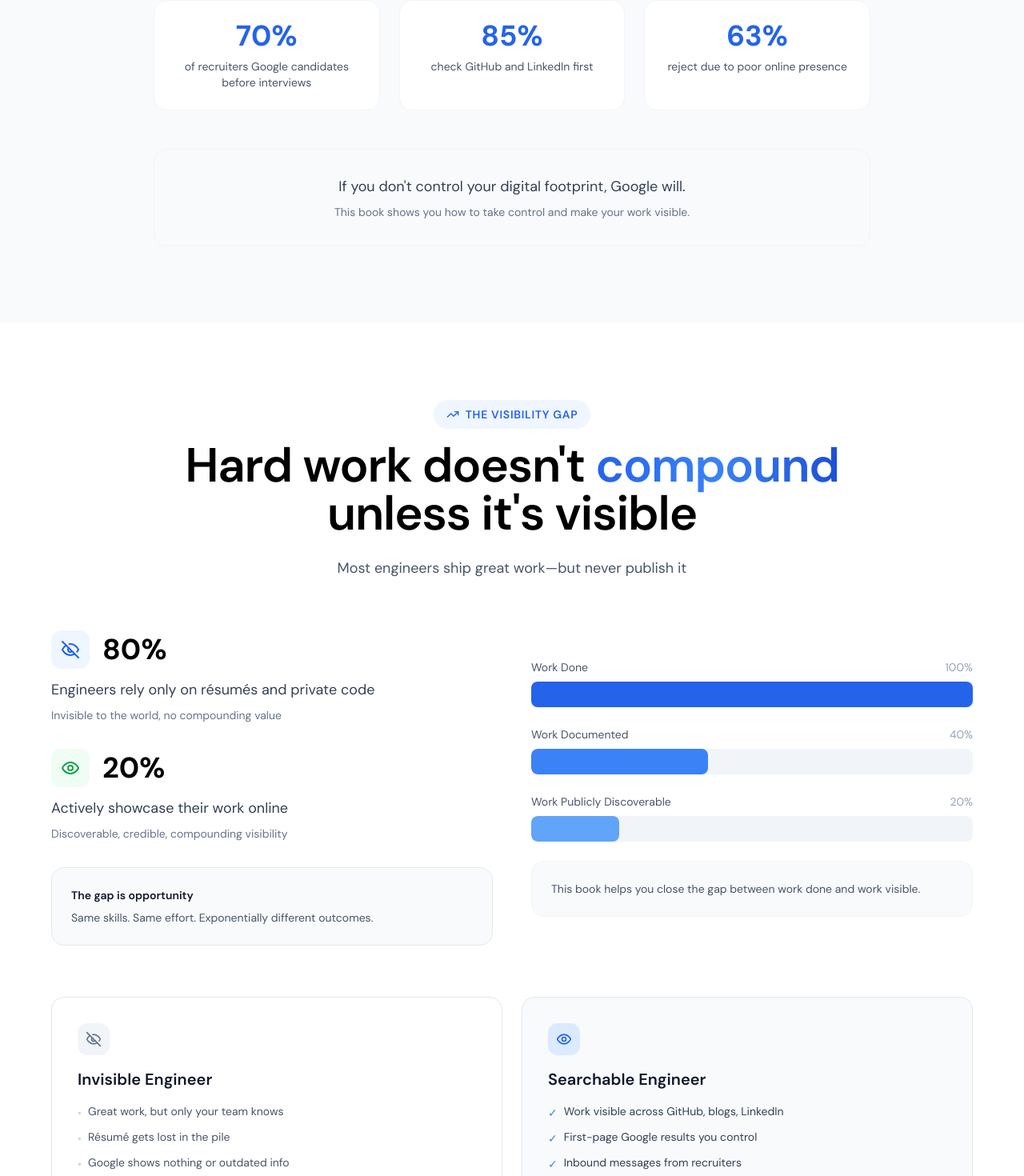
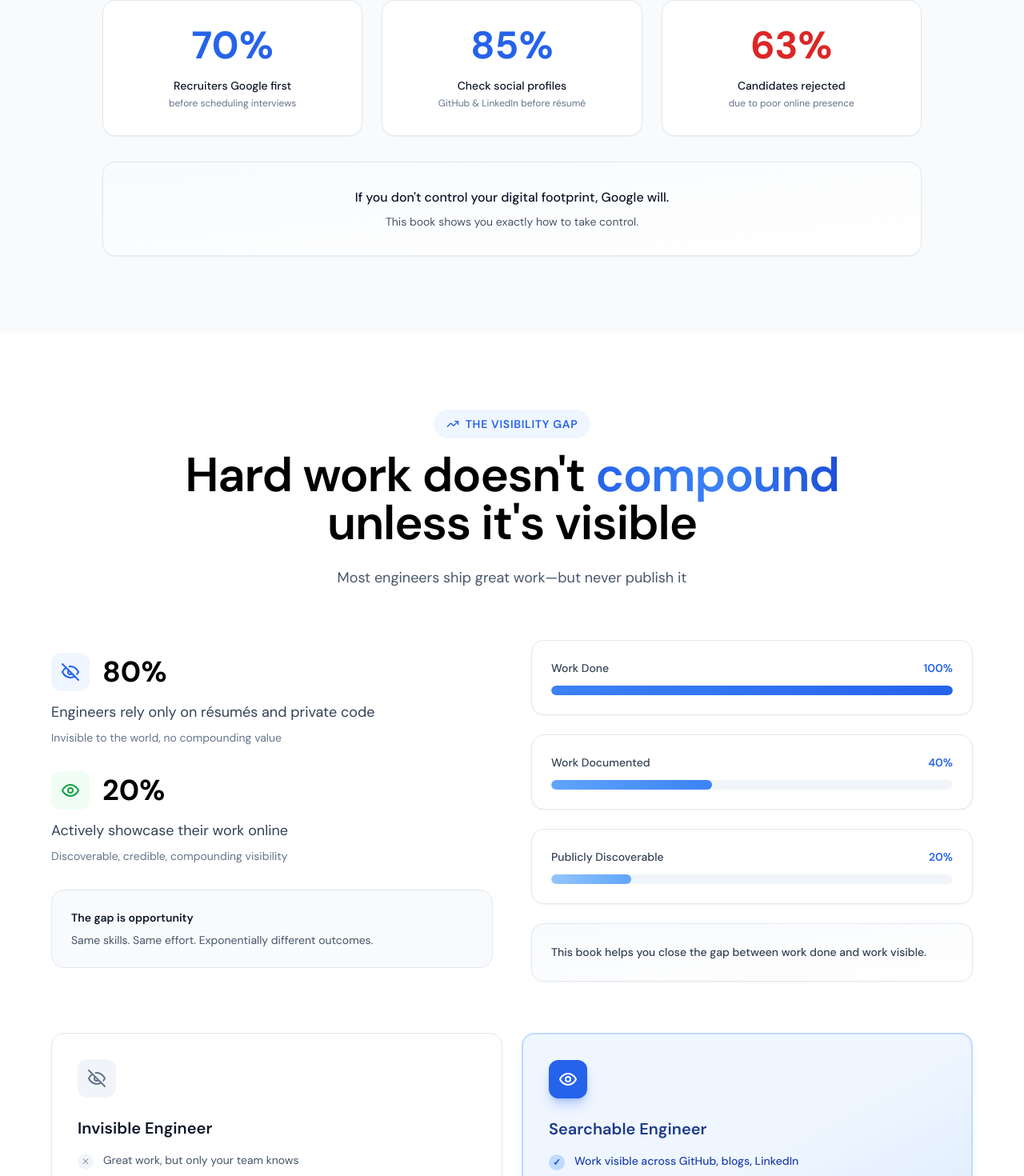
Before and after one commit to vinitshahdeo/digital-footprint-book, a Next.js app: page / in a window 1280 px wide. Shown: the part 1228-2698 px from the top of the page at 80% size. Built offline with nearby package versions, Linux system fonts and the light colour scheme; a web font is replaced by a local one.

Commit message:
minor changes

```diff
--- a/components/CareerImpact.tsx
+++ b/components/CareerImpact.tsx
@@ -32,50 +32,53 @@ export default function CareerImpact() {
         </div>
 
         {/* Icon Metric Cards */}
-        <div className="grid md:grid-cols-3 gap-6 mb-12">
+        <div className="grid md:grid-cols-3 gap-6">
           <motion.div
-            className="bg-white rounded-2xl p-6 border border-slate-100 text-center"
+            className="group bg-white rounded-2xl p-8 border border-slate-200 shadow-sm hover:shadow-lg hover:border-blue-200 transition-all duration-300 text-center"
             initial={{ opacity: 0, y: 20 }}
             whileInView={{ opacity: 1, y: 0 }}
             viewport={{ once: true }}
             transition={{ duration: 0.4 }}
+            whileHover={{ y: -6 }}
           >
-            <div className="inline-flex items-center justify-center w-12 h-12 rounded-xl bg-blue-50 mb-3">
-              <TrendingUp className="w-6 h-6 text-blue-600" />
+            <div className="inline-flex items-center justify-center w-16 h-16 rounded-2xl bg-gradient-to-br from-blue-500 to-blue-600 mb-4 shadow-lg shadow-blue-500/30 group-hover:shadow-blue-500/50 transition-shadow">
+              <TrendingUp className="w-8 h-8 text-white" />
             </div>
-            <p className="text-4xl font-bold text-blue-600 mb-2">5×</p>
-            <p className="text-sm font-medium text-black mb-1">More visibility</p>
-            <p className="text-xs text-slate-500">Engineers who blog get 5× more opportunities</p>
+            <p className="text-5xl font-bold bg-gradient-to-br from-blue-600 to-blue-700 bg-clip-text text-transparent mb-3">5×</p>
+            <p className="text-base font-semibold text-slate-900 mb-2">More visibility</p>
+            <p className="text-sm text-slate-600 leading-relaxed">Engineers who blog receive 5× more inbound opportunities</p>
           </motion.div>
 
           <motion.div
-            className="bg-white rounded-2xl p-6 border border-slate-100 text-center"
+            className="group bg-white rounded-2xl p-8 border border-slate-200 shadow-sm hover:shadow-lg hover:border-green-200 transition-all duration-300 text-center"
             initial={{ opacity: 0, y: 20 }}
             whileInView={{ opacity: 1, y: 0 }}
             viewport={{ once: true }}
             transition={{ duration: 0.4, delay: 0.1 }}
+            whileHover={{ y: -6 }}
           >
-            <div className="inline-flex items-center justify-center w-12 h-12 rounded-xl bg-green-50 mb-3">
-              <MessageSquare className="w-6 h-6 text-green-600" />
+            <div className="inline-flex items-center justify-center w-16 h-16 rounded-2xl bg-gradient-to-br from-green-500 to-green-600 mb-4 shadow-lg shadow-green-500/30 group-hover:shadow-green-500/50 transition-shadow">
+              <MessageSquare className="w-8 h-8 text-white" />
             </div>
-            <p className="text-4xl font-bold text-green-600 mb-2">3×</p>
-            <p className="text-sm font-medium text-black mb-1">More interviews</p>
-            <p className="text-xs text-slate-500">Open-source contributors get 3× more calls</p>
+            <p className="text-5xl font-bold bg-gradient-to-br from-green-600 to-green-700 bg-clip-text text-transparent mb-3">3×</p>
+            <p className="text-base font-semibold text-slate-900 mb-2">More interviews</p>
+            <p className="text-sm text-slate-600 leading-relaxed">Open-source contributors get 3× more interview calls</p>
           </motion.div>
 
           <motion.div
-            className="bg-white rounded-2xl p-6 border border-slate-100 text-center"
+            className="group bg-white rounded-2xl p-8 border border-slate-200 shadow-sm hover:shadow-lg hover:border-purple-200 transition-all duration-300 text-center"
             initial={{ opacity: 0, y: 20 }}
             whileInView={{ opacity: 1, y: 0 }}
             viewport={{ once: true }}
             transition={{ duration: 0.4, delay: 0.2 }}
+            whileHover={{ y: -6 }}
           >
-            <div className="inline-flex items-center justify-center w-12 h-12 rounded-xl bg-purple-50 mb-3">
-              <Camera className="w-6 h-6 text-purple-600" />
+            <div className="inline-flex items-center justify-center w-16 h-16 rounded-2xl bg-gradient-to-br from-purple-500 to-purple-600 mb-4 shadow-lg shadow-purple-500/30 group-hover:shadow-purple-500/50 transition-shadow">
+              <Camera className="w-8 h-8 text-white" />
             </div>
-            <p className="text-4xl font-bold text-purple-600 mb-2">14×</p>
-            <p className="text-sm font-medium text-black mb-1">Profile views</p>
-            <p className="text-xs text-slate-500">Profiles with photos get 14× more views</p>
+            <p className="text-5xl font-bold bg-gradient-to-br from-purple-600 to-purple-700 bg-clip-text text-transparent mb-3">14×</p>
+            <p className="text-base font-semibold text-slate-900 mb-2">Profile views</p>
+            <p className="text-sm text-slate-600 leading-relaxed">Profiles with photos get 14× more profile views</p>
           </motion.div>
         </div>
 
--- a/components/GoogleYourself.tsx
+++ b/components/GoogleYourself.tsx
@@ -31,54 +31,60 @@ export default function GoogleYourself() {
         </div>
 
         {/* Stats */}
-        <div className="max-w-4xl mx-auto">
-          <div className="grid md:grid-cols-3 gap-6 mb-12">
+        <div className="max-w-5xl mx-auto">
+          <div className="grid md:grid-cols-3 gap-6 mb-8">
             <motion.div
-              className="text-center p-6 rounded-2xl bg-white border border-slate-100"
+              className="group text-center p-8 rounded-2xl bg-white border border-slate-200 shadow-sm hover:shadow-md hover:border-blue-200 transition-all duration-300"
               initial={{ opacity: 0, y: 20 }}
               whileInView={{ opacity: 1, y: 0 }}
               viewport={{ once: true }}
               transition={{ duration: 0.4 }}
+              whileHover={{ y: -4 }}
             >
-              <p className="text-4xl font-bold text-blue-600 mb-2">70%</p>
-              <p className="text-sm text-slate-600">of recruiters Google candidates before interviews</p>
+              <p className="text-5xl font-bold text-blue-600 mb-4">70%</p>
+              <p className="text-sm font-medium text-slate-900 mb-1">Recruiters Google first</p>
+              <p className="text-xs text-slate-500">before scheduling interviews</p>
             </motion.div>
 
             <motion.div
-              className="text-center p-6 rounded-2xl bg-white border border-slate-100"
+              className="group text-center p-8 rounded-2xl bg-white border border-slate-200 shadow-sm hover:shadow-md hover:border-blue-200 transition-all duration-300"
               initial={{ opacity: 0, y: 20 }}
               whileInView={{ opacity: 1, y: 0 }}
               viewport={{ once: true }}
               transition={{ duration: 0.4, delay: 0.1 }}
+              whileHover={{ y: -4 }}
             >
-              <p className="text-4xl font-bold text-blue-600 mb-2">85%</p>
-              <p className="text-sm text-slate-600">check GitHub and LinkedIn first</p>
+              <p className="text-5xl font-bold text-blue-600 mb-4">85%</p>
+              <p className="text-sm font-medium text-slate-900 mb-1">Check social profiles</p>
+              <p className="text-xs text-slate-500">GitHub & LinkedIn before résumé</p>
             </motion.div>
 
             <motion.div
-              className="text-center p-6 rounded-2xl bg-white border border-slate-100"
+              className="group text-center p-8 rounded-2xl bg-white border border-slate-200 shadow-sm hover:shadow-md hover:border-blue-200 transition-all duration-300"
               initial={{ opacity: 0, y: 20 }}
               whileInView={{ opacity: 1, y: 0 }}
               viewport={{ once: true }}
               transition={{ duration: 0.4, delay: 0.2 }}
+              whileHover={{ y: -4 }}
             >
-              <p className="text-4xl font-bold text-blue-600 mb-2">63%</p>
-              <p className="text-sm text-slate-600">reject due to poor online presence</p>
+              <p className="text-5xl font-bold text-red-600 mb-4">63%</p>
+              <p className="text-sm font-medium text-slate-900 mb-1">Candidates rejected</p>
+              <p className="text-xs text-slate-500">due to poor online presence</p>
             </motion.div>
           </div>
 
           <motion.div
-            className="text-center py-8 px-6 rounded-2xl bg-slate-50 border border-slate-100"
+            className="text-center py-8 px-8 rounded-2xl bg-gradient-to-br from-slate-50 to-white border border-slate-200 shadow-sm"
             initial={{ opacity: 0, y: 20 }}
             whileInView={{ opacity: 1, y: 0 }}
             viewport={{ once: true }}
             transition={{ duration: 0.4, delay: 0.3 }}
           >
-            <p className="text-lg text-slate-700 mb-2">
+            <p className="text-base font-medium text-slate-900 mb-2">
               If you don't control your digital footprint, Google will.
             </p>
-            <p className="text-sm text-slate-500">
-              This book shows you how to take control and make your work visible.
+            <p className="text-sm text-slate-600">
+              This book shows you exactly how to take control.
             </p>
           </motion.div>
         </div>
--- a/components/VisibilityGap.tsx
+++ b/components/VisibilityGap.tsx
@@ -82,36 +82,38 @@ export default function VisibilityGap() {
             viewport={{ once: true }}
             transition={{ duration: 0.5 }}
           >
-            <div>
-              <div className="flex items-center justify-between mb-2">
-                <p className="text-sm text-slate-600">Work Done</p>
-                <p className="text-sm text-slate-400">100%</p>
+            <div className="bg-white rounded-2xl p-6 border border-slate-200 shadow-sm">
+              <div className="flex items-center justify-between mb-3">
+                <p className="text-sm font-medium text-slate-700">Work Done</p>
+                <p className="text-sm font-semibold text-blue-600">100%</p>
               </div>
-              <div className="h-8 bg-blue-600 rounded-lg"></div>
-            </div>
-
-            <div>
-              <div className="flex items-center justify-between mb-2">
-                <p className="text-sm text-slate-600">Work Documented</p>
-                <p className="text-sm text-slate-400">40%</p>
-              </div>
-              <div className="h-8 bg-slate-100 rounded-lg overflow-hidden">
-                <div className="h-full bg-blue-500 rounded-lg" style={{ width: '40%' }}></div>
+              <div className="h-3 bg-slate-100 rounded-full overflow-hidden">
+                <div className="h-full bg-gradient-to-r from-blue-500 to-blue-600 rounded-full" style={{ width: '100%' }}></div>
               </div>
             </div>
 
-            <div>
-              <div className="flex items-center justify-between mb-2">
-                <p className="text-sm text-slate-600">Work Publicly Discoverable</p>
-                <p className="text-sm text-slate-400">20%</p>
+            <div className="bg-white rounded-2xl p-6 border border-slate-200 shadow-sm">
+              <div className="flex items-center justify-between mb-3">
+                <p className="text-sm font-medium text-slate-700">Work Documented</p>
+                <p className="text-sm font-semibold text-blue-600">40%</p>
               </div>
-              <div className="h-8 bg-slate-100 rounded-lg overflow-hidden">
-                <div className="h-full bg-blue-400 rounded-lg" style={{ width: '20%' }}></div>
+              <div className="h-3 bg-slate-100 rounded-full overflow-hidden">
+                <div className="h-full bg-gradient-to-r from-blue-400 to-blue-500 rounded-full transition-all duration-1000" style={{ width: '40%' }}></div>
               </div>
             </div>
 
-            <div className="bg-slate-50 rounded-2xl p-6 border border-slate-100 mt-8">
-              <p className="text-sm text-slate-600">
+            <div className="bg-white rounded-2xl p-6 border border-slate-200 shadow-sm">
+              <div className="flex items-center justify-between mb-3">
+                <p className="text-sm font-medium text-slate-700">Publicly Discoverable</p>
+                <p className="text-sm font-semibold text-blue-600">20%</p>
+              </div>
+              <div className="h-3 bg-slate-100 rounded-full overflow-hidden">
+                <div className="h-full bg-gradient-to-r from-blue-300 to-blue-400 rounded-full transition-all duration-1000" style={{ width: '20%' }}></div>
+              </div>
+            </div>
+
+            <div className="bg-gradient-to-br from-slate-50 to-white rounded-2xl p-6 border border-slate-200 shadow-sm mt-8">
+              <p className="text-sm font-medium text-slate-700 leading-relaxed">
                 This book helps you close the gap between work done and work visible.
               </p>
             </div>
@@ -121,65 +123,65 @@ export default function VisibilityGap() {
         {/* Before / After Cards */}
         <div className="grid md:grid-cols-2 gap-6">
           <motion.div
-            className="bg-white rounded-2xl p-8 border border-slate-200"
+            className="bg-white rounded-2xl p-8 border border-slate-200 shadow-sm hover:shadow-md transition-shadow duration-300"
             initial={{ opacity: 0, y: 20 }}
             whileInView={{ opacity: 1, y: 0 }}
             viewport={{ once: true }}
             transition={{ duration: 0.4 }}
           >
-            <div className="w-10 h-10 rounded-xl bg-slate-100 flex items-center justify-center mb-4">
-              <EyeOff className="w-5 h-5 text-slate-500" />
+            <div className="inline-flex items-center justify-center w-12 h-12 rounded-xl bg-slate-100 mb-6">
+              <EyeOff className="w-6 h-6 text-slate-500" />
             </div>
             <h3 className="text-xl font-semibold text-slate-900 mb-4">Invisible Engineer</h3>
-            <ul className="space-y-2.5 text-sm text-slate-600">
-              <li className="flex items-start gap-2">
-                <span className="text-slate-300 mt-0.5">•</span>
+            <div className="space-y-3 text-sm text-slate-600">
+              <div className="flex items-start gap-3">
+                <span className="inline-flex items-center justify-center w-5 h-5 rounded-full bg-slate-100 text-slate-400 flex-shrink-0 mt-0.5 text-xs">✕</span>
                 <span>Great work, but only your team knows</span>
-              </li>
-              <li className="flex items-start gap-2">
-                <span className="text-slate-300 mt-0.5">•</span>
+              </div>
+              <div className="flex items-start gap-3">
+                <span className="inline-flex items-center justify-center w-5 h-5 rounded-full bg-slate-100 text-slate-400 flex-shrink-0 mt-0.5 text-xs">✕</span>
                 <span>Résumé gets lost in the pile</span>
-              </li>
-              <li className="flex items-start gap-2">
-                <span className="text-slate-300 mt-0.5">•</span>
+              </div>
+              <div className="flex items-start gap-3">
+                <span className="inline-flex items-center justify-center w-5 h-5 rounded-full bg-slate-100 text-slate-400 flex-shrink-0 mt-0.5 text-xs">✕</span>
                 <span>Google shows nothing or outdated info</span>
-              </li>
-              <li className="flex items-start gap-2">
-                <span className="text-slate-300 mt-0.5">•</span>
+              </div>
+              <div className="flex items-start gap-3">
+                <span className="inline-flex items-center justify-center w-5 h-5 rounded-full bg-slate-100 text-slate-400 flex-shrink-0 mt-0.5 text-xs">✕</span>
                 <span>Cold applications, low response rate</span>
-              </li>
-            </ul>
+              </div>
+            </div>
           </motion.div>
 
           <motion.div
-            className="bg-slate-50 rounded-2xl p-8 border border-slate-200"
+            className="bg-gradient-to-br from-blue-50 via-blue-50 to-blue-100 rounded-2xl p-8 border-2 border-blue-200 shadow-lg shadow-blue-500/10 hover:shadow-blue-500/20 transition-shadow duration-300"
             initial={{ opacity: 0, y: 20 }}
             whileInView={{ opacity: 1, y: 0 }}
             viewport={{ once: true }}
             transition={{ duration: 0.4, delay: 0.1 }}
           >
-            <div className="w-10 h-10 rounded-xl bg-blue-100 flex items-center justify-center mb-4">
-              <Eye className="w-5 h-5 text-blue-600" />
+            <div className="inline-flex items-center justify-center w-12 h-12 rounded-xl bg-blue-600 mb-6 shadow-lg shadow-blue-600/30">
+              <Eye className="w-6 h-6 text-white" />
             </div>
-            <h3 className="text-xl font-semibold text-slate-900 mb-4">Searchable Engineer</h3>
-            <ul className="space-y-2.5 text-sm text-slate-700">
-              <li className="flex items-start gap-2">
-                <span className="text-blue-500 mt-0.5">✓</span>
-                <span>Work visible across GitHub, blogs, LinkedIn</span>
-              </li>
-              <li className="flex items-start gap-2">
-                <span className="text-blue-500 mt-0.5">✓</span>
-                <span>First-page Google results you control</span>
-              </li>
-              <li className="flex items-start gap-2">
-                <span className="text-blue-500 mt-0.5">✓</span>
-                <span>Inbound messages from recruiters</span>
-              </li>
-              <li className="flex items-start gap-2">
-                <span className="text-blue-500 mt-0.5">✓</span>
-                <span>Opportunities find you</span>
-              </li>
-            </ul>
+            <h3 className="text-xl font-semibold text-blue-900 mb-4">Searchable Engineer</h3>
+            <div className="space-y-3 text-sm text-blue-800">
+              <div className="flex items-start gap-3">
+                <span className="inline-flex items-center justify-center w-5 h-5 rounded-full bg-blue-200 text-blue-700 flex-shrink-0 mt-0.5 text-xs font-bold">✓</span>
+                <span className="font-medium">Work visible across GitHub, blogs, LinkedIn</span>
+              </div>
+              <div className="flex items-start gap-3">
+                <span className="inline-flex items-center justify-center w-5 h-5 rounded-full bg-blue-200 text-blue-700 flex-shrink-0 mt-0.5 text-xs font-bold">✓</span>
+                <span className="font-medium">First-page Google results you control</span>
+              </div>
+              <div className="flex items-start gap-3">
+                <span className="inline-flex items-center justify-center w-5 h-5 rounded-full bg-blue-200 text-blue-700 flex-shrink-0 mt-0.5 text-xs font-bold">✓</span>
+                <span className="font-medium">Inbound messages from recruiters</span>
+              </div>
+              <div className="flex items-start gap-3">
+                <span className="inline-flex items-center justify-center w-5 h-5 rounded-full bg-blue-200 text-blue-700 flex-shrink-0 mt-0.5 text-xs font-bold">✓</span>
+                <span className="font-medium">Opportunities find you</span>
+              </div>
+            </div>
           </motion.div>
         </div>
       </div>
```
Also changed, not shown: components/Searchability.tsx (+56 -33 lines).
